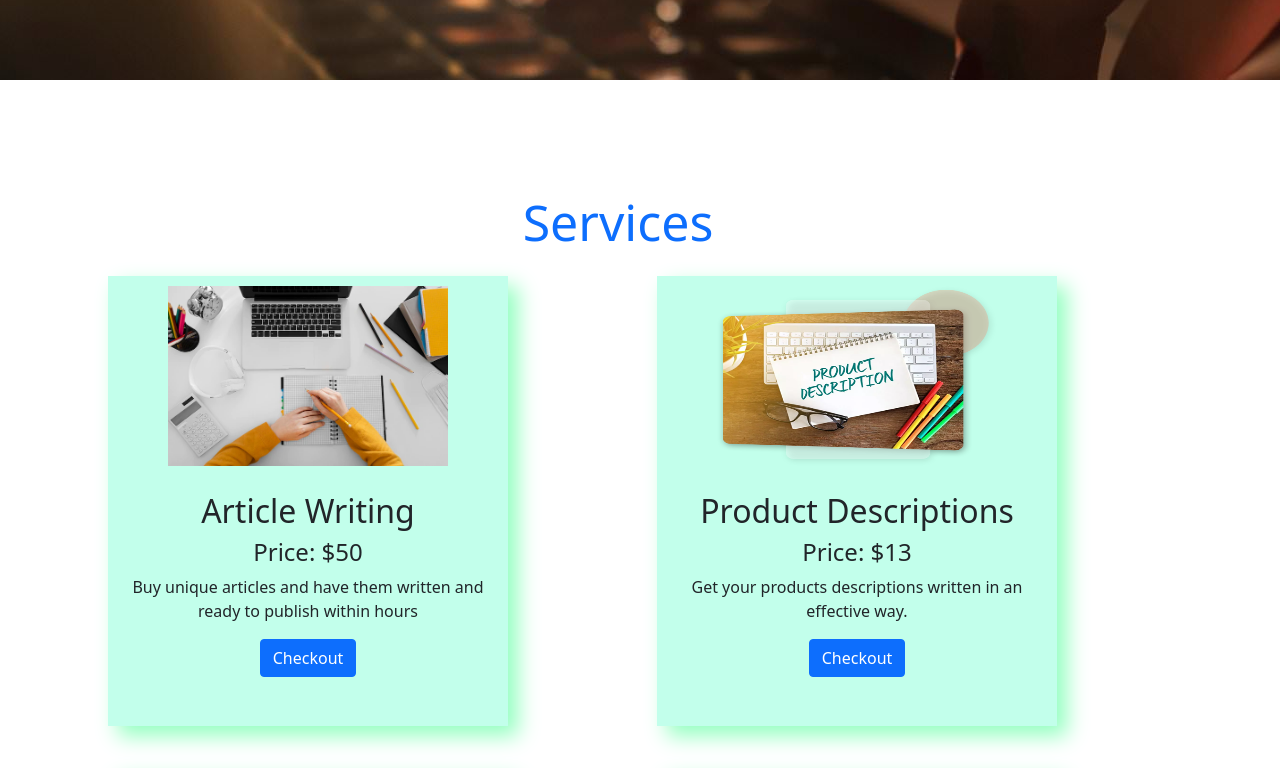
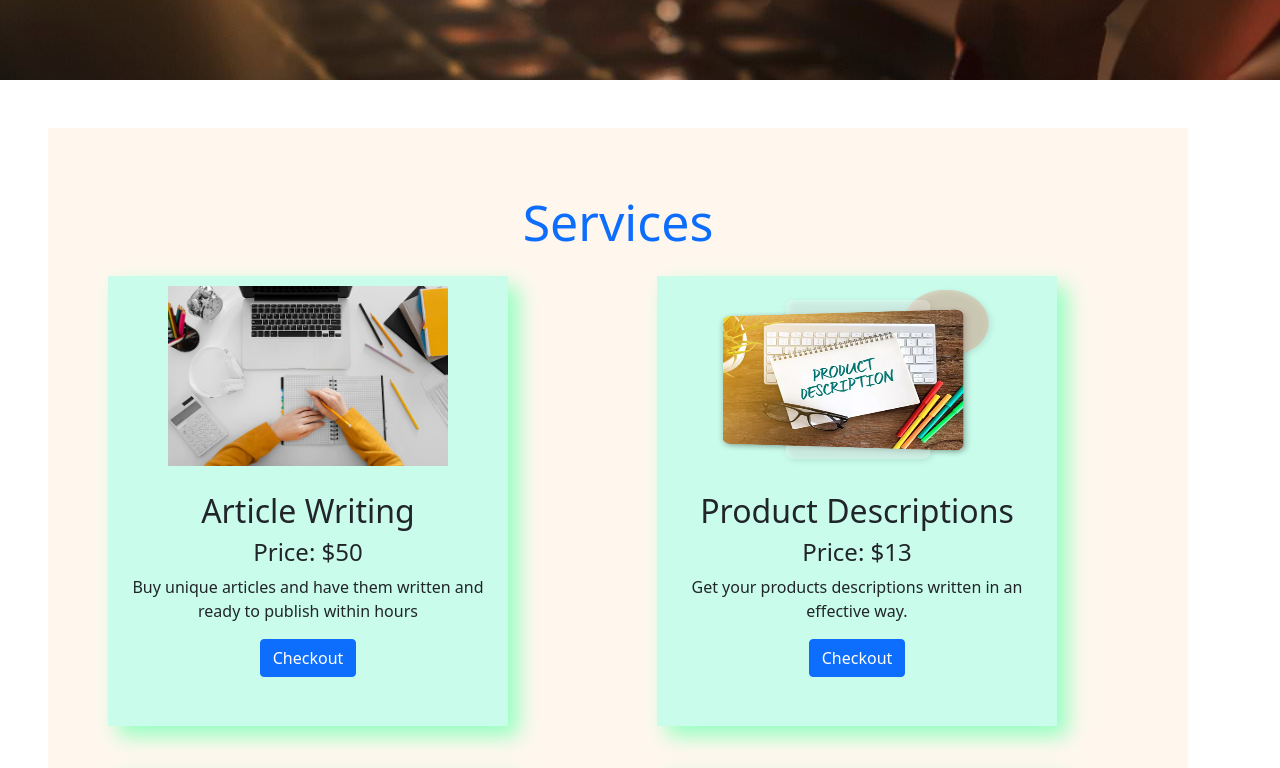
Before and after one commit to zereentabassum/independent-service-provider, a React (Create React App) app: page / in a window 1280 px wide. Shown: the part 554-1322 px from the top of the page. Built offline with nearby package versions, Linux system fonts and the light colour scheme.

Commit message:
404 page added

```diff
--- a/src/App.js
+++ b/src/App.js
@@ -7,6 +7,7 @@ import Login from './Components/Login/Login';
 import Signup from './Components/Signup/Signup';
 import Contact from './Components/Contact/Contact';
 import About from './Components/About/About';
+import NotFound from './Components/NotFound/NotFound';
 
 function App() {
 
@@ -21,6 +22,7 @@ function App() {
         <Route path='/signup' element={<Signup></Signup>}></Route>
         <Route path='/contact' element={<Contact></Contact>}></Route>
         <Route path='/about' element={<About></About>}></Route>
+        <Route path='*' element={<NotFound></NotFound>}></Route>
       </Routes>
     </div>
   );
--- /dev/null
+++ b/src/Components/NotFound/NotFound.js
@@ -0,0 +1,13 @@
+import React from 'react';
+
+const NotFound = () => {
+    return (
+        <div>
+            <h1 className=' pt-5 pb-2 display-1'>404</h1>
+            <h2 className='text-danger'>The page you are looking for is not available</h2>
+            <img className='w-25' src="https://internetdevels.com/sites/default/files/public/blog_preview/404_page_cover.jpg" alt="" />
+        </div>
+    );
+};
+
+export default NotFound;
--- a/src/Components/Service/Service.css
+++ b/src/Components/Service/Service.css
@@ -6,7 +6,7 @@
 .service{
     width: 400px;
     height: 450px;
-    background-color: rgb(194, 255, 235);
+    background-color: rgb(201, 252, 235);
     box-shadow: 10px 10px 20px rgb(147, 255, 192);
     margin-bottom: 14px;
 }
--- a/src/Components/Services/Services.css
+++ b/src/Components/Services/Services.css
@@ -7,5 +7,7 @@
     display: grid;
     grid-template-columns: repeat(2, 1fr);
     gap: 30px;
-
 }
+.service-div{
+    background-color: rgb(255, 247, 238);
+}
--- a/src/Components/Services/Services.js
+++ b/src/Components/Services/Services.js
@@ -39,7 +39,7 @@ const Services = () => {
       ]
 
     return (
-        <div className='m-5 py-5 container'>
+        <div className='m-5 py-5 container service-div'>
             <h1 className='service-heading  text-primary py-3'>Services</h1>
             <div className='services ms-5'>
             {
```
